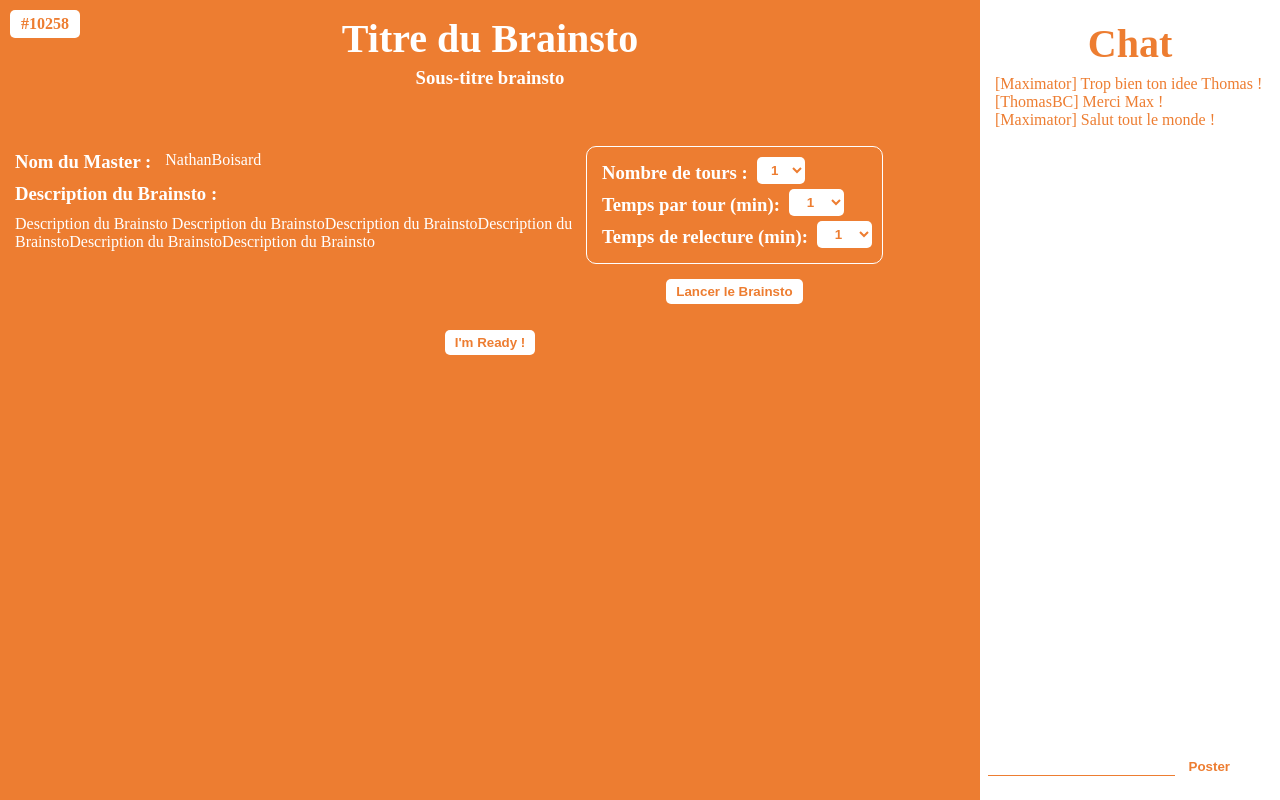
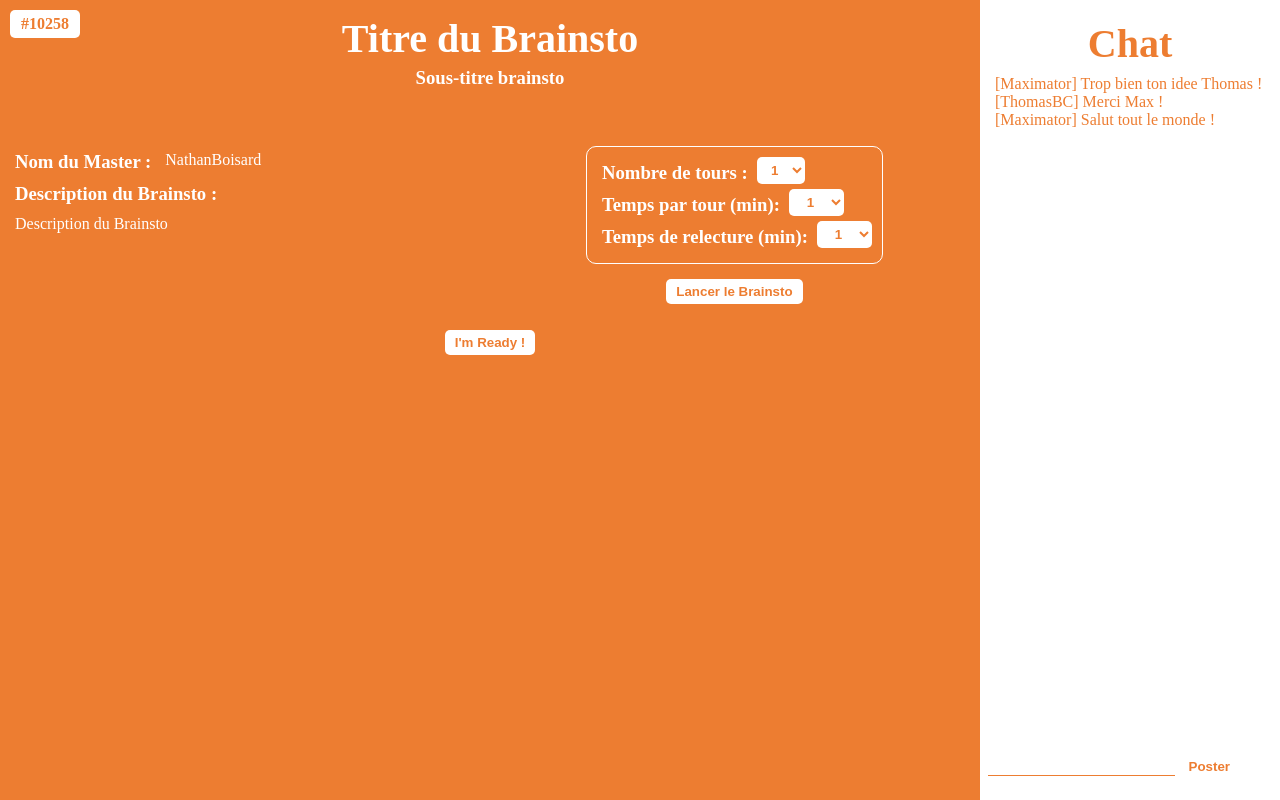
Before and after one commit to thomas-bc/BrainCards, a PHP site: page /index.php?view=lobby in a window 1280 px wide. Run offline with PHP 8.4, Linux system fonts and the light colour scheme; data comes from the database, SQL or seed files in the repository.

Commit message:
petite modif sur lobby

```diff
--- a/templates/lobby.php
+++ b/templates/lobby.php
@@ -117,7 +117,6 @@ if (basename($_SERVER["PHP_SELF"]) != "index.php")
 
             <p id="descriptionBrainsto">
                 Description du Brainsto
-                Description du BrainstoDescription du BrainstoDescription du BrainstoDescription du BrainstoDescription du Brainsto
             </p>
 
         </div>
```
